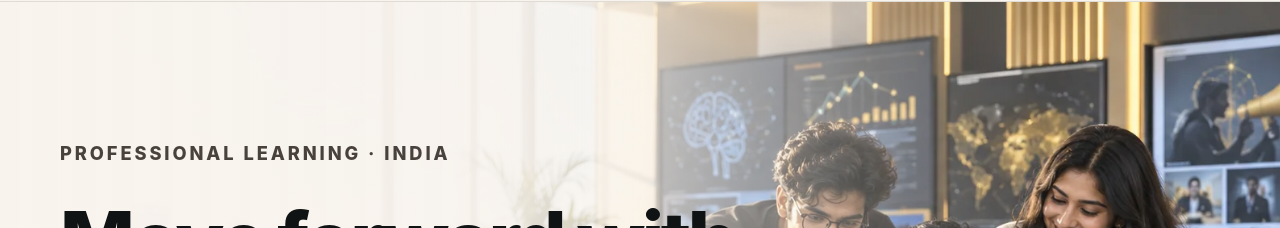
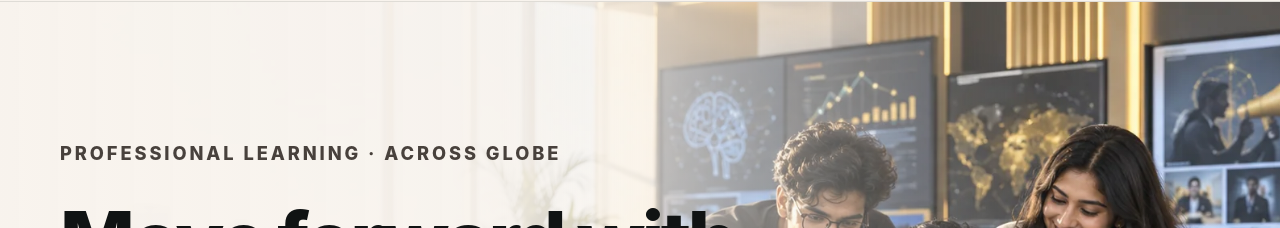
Before and after one commit to amitchcal/AccelProAcademy, a Next.js app: page / in a window 1280 px wide. Shown: the part 103-331 px from the top of the page. Built offline with nearby package versions, Linux system fonts and the light colour scheme.

Commit message:
Update homepage global learning message

```diff
--- a/app/page.tsx
+++ b/app/page.tsx
@@ -5,7 +5,7 @@ import { AcademyArchitecture } from "@/components/academy-architecture";
 import { GuideSection } from "@/components/guide-section";
 
 export default function Home(){return <><SiteHeader/><main id="main">
-  <section className="hero"><div className="shell hero-inner"><p className="eyebrow">Professional learning · India</p><h1 className="display">Move forward with clarity.</h1><p>Practical academies for people ready to build modern skills, lead better, and take on greater responsibility.</p><div className="action-row"><a className="btn btn-gold" href="/programmes">Explore programmes</a><a className="btn btn-ghost" href="/contact#booking">Book a conversation</a></div><div className="hero-note"><div><strong>Built for work</strong><span>Apply learning to real professional situations.</span></div><div><strong>Designed for progress</strong><span>Focused capability, practical implementation.</span></div></div></div></section>
+  <section className="hero"><div className="shell hero-inner"><p className="eyebrow">Professional learning · Across globe</p><h1 className="display">Move forward with clarity.</h1><p>Practical academies for people ready to build modern skills, lead better, and take on greater responsibility.</p><div className="action-row"><a className="btn btn-gold" href="/programmes">Explore programmes</a><a className="btn btn-ghost" href="/contact#booking">Book a conversation</a></div><div className="hero-note"><div><strong>Built for work</strong><span>Apply learning to real professional situations.</span></div><div><strong>Designed for progress</strong><span>Focused capability, practical implementation.</span></div></div></div></section>
   <section className="section" id="academies"><div className="shell"><div className="section-head"><div><p className="eyebrow">Academy architecture</p><h2 className="display">One parent brand. Five focused academies.</h2></div><p>Choose the academy that matches the capability you want to build. Each one has a distinct learner promise and shares AccelPro’s practical operating backbone.</p></div><AcademyArchitecture compact/><div className="section-action"><a className="btn btn-primary" href="/programmes">View all programmes</a></div></div></section>
   <section className="section section-dark"><div className="shell"><div className="section-head"><div><p className="eyebrow">The difference</p><h2 className="display">Clarity before complexity.</h2></div><p>AccelPro Academy is built for adults with real constraints, experience, and ambition. The work starts with context and ends with practical application.</p></div><div className="benefits"><div className="benefit"><span>01</span><h3>Relevant</h3><p>Learning connected to the situations you already face.</p></div><div className="benefit"><span>02</span><h3>Structured</h3><p>A clear path from understanding to practice.</p></div><div className="benefit"><span>03</span><h3>Challenging</h3><p>Thoughtful questions that sharpen judgement.</p></div><div className="benefit"><span>04</span><h3>Usable</h3><p>Tools and decisions you can take back to work.</p></div></div></div></section>
   <section className="section"><div className="shell"><div className="section-head"><div><p className="eyebrow">How it works</p><h2 className="display">A simple path to the right programme.</h2></div><p>Begin with your goal, identify the relevant academy, then choose the right learning format.</p></div><div className="process"><div className="step"><h3>Share your context</h3><p>Tell us what you are working towards and where progress feels difficult.</p></div><div className="step"><h3>Choose the fit</h3><p>Review the academy, learner promise, and programme options.</p></div><div className="step"><h3>Apply the learning</h3><p>Use the ideas and tools in situations that matter to your work.</p></div></div></div></section>
```
